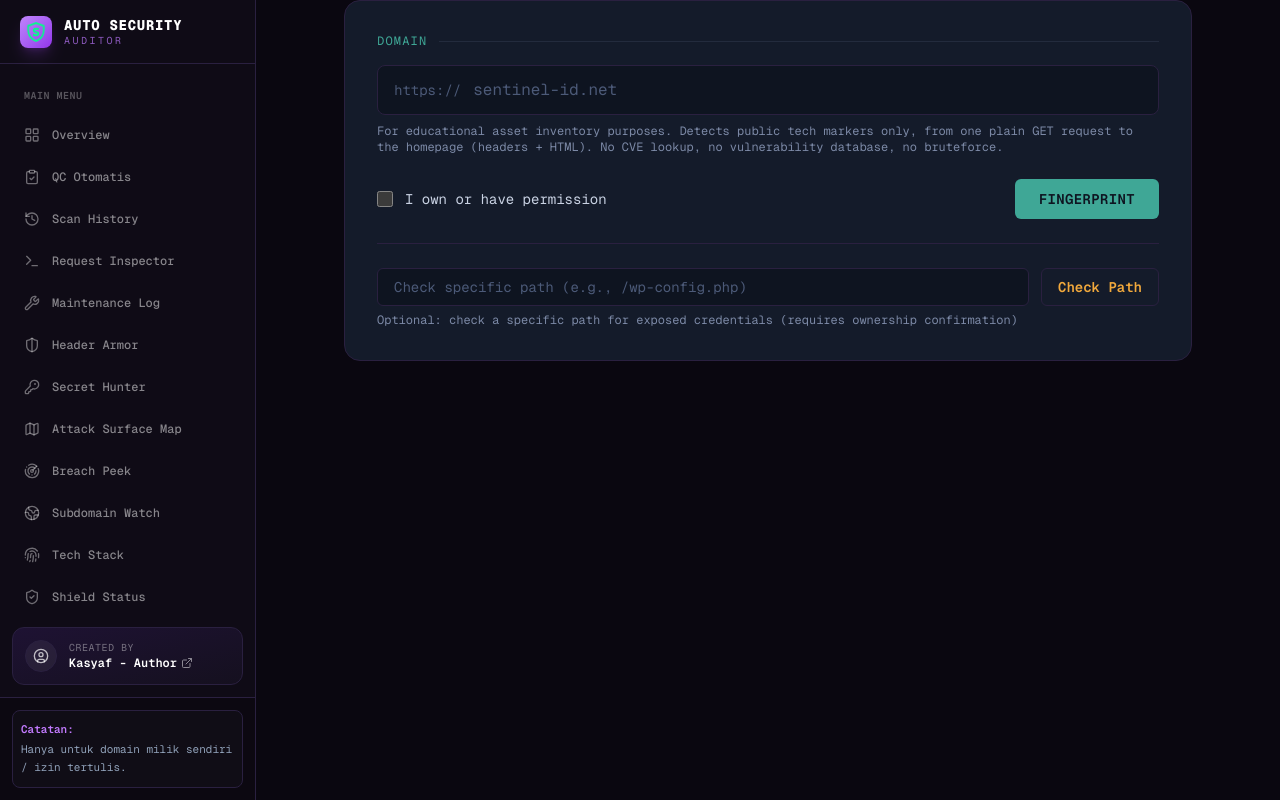
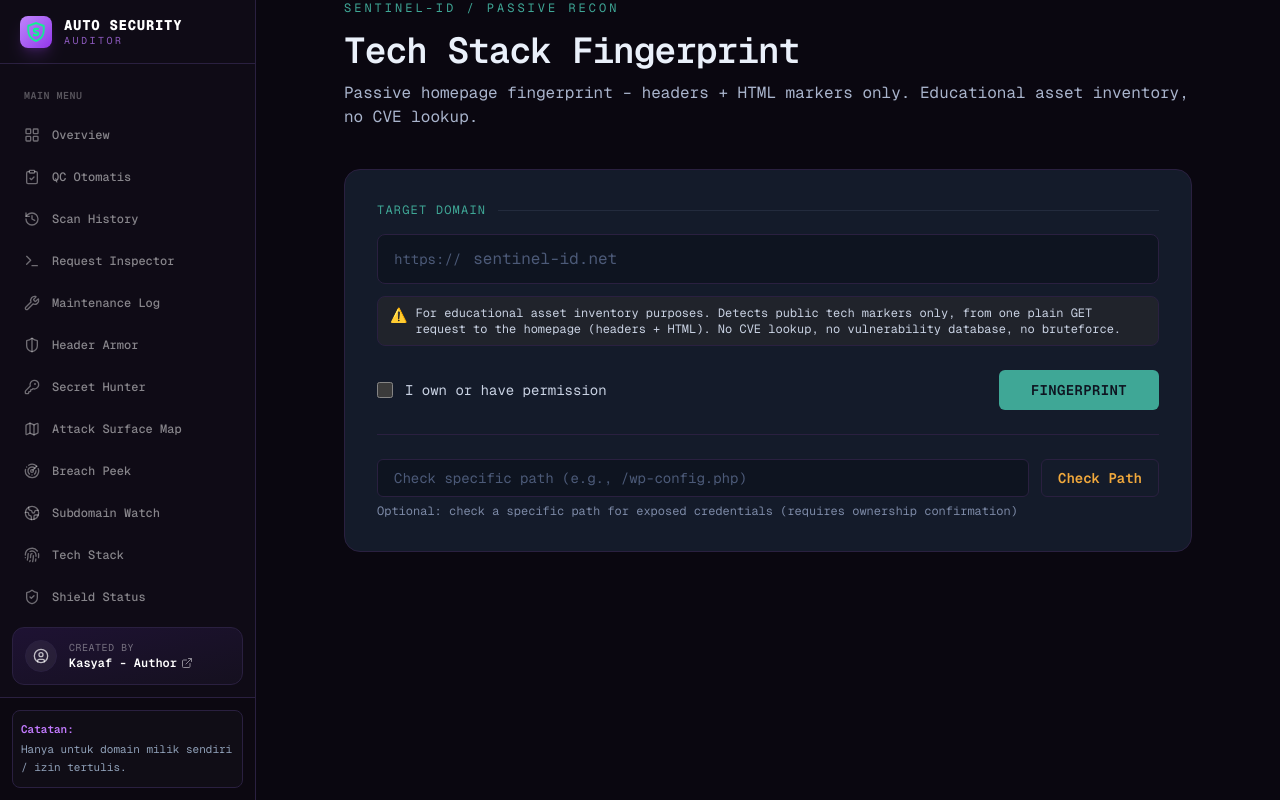
Before and after one commit to MeledakCik/audit-otomatis, a Next.js app: page /scan/exposure in a window 1280 px wide. Built offline with nearby package versions, Linux system fonts and the light colour scheme.

Commit message:
asdasdasdasdad

```diff
--- a/components/ScanExposureClient.tsx
+++ b/components/ScanExposureClient.tsx
@@ -170,11 +170,28 @@ export default function ScanExposureClient() {
 
   return (
     <div className="mx-auto max-w-4xl px-6 pb-24">
-      {/* ---- Domain input section like in the image ---- */}
+      {/* ---- Hero Section ---- */}
+      <div className="mb-10">
+        <div className="flex items-center gap-3 mb-3">
+          <span className="font-mono text-xs uppercase tracking-[0.25em] text-[#3FA796]">
+            Sentinel-ID / Passive Recon
+          </span>
+        </div>
+        <h1 className="text-3xl font-semibold leading-tight tracking-tight text-[#EAF0FA] sm:text-4xl">
+          Tech Stack Fingerprint
+        </h1>
+        <p className="mt-2 text-[#A9B4CC]">
+          Passive homepage fingerprint – headers + HTML markers only. Educational
+          asset inventory, no CVE lookup.
+        </p>
+      </div>
+
+      {/* ---- Main Card ---- */}
       <div className="rounded-2xl border border-[#232B3D] bg-[#141B2A] p-8">
+        {/* Target Domain Section */}
         <div className="flex items-center gap-3 mb-2">
           <span className="font-mono text-xs uppercase tracking-widest text-[#3FA796]">
-            Domain
+            Target Domain
           </span>
           <span className="h-px flex-1 bg-[#232B3D]" />
         </div>
@@ -191,11 +208,14 @@ export default function ScanExposureClient() {
             />
           </div>
 
-          <p className="mt-2 text-xs text-[#7C89A6]">
-            For educational asset inventory purposes. Detects public tech
-            markers only, from one plain GET request to the homepage (headers +
-            HTML). No CVE lookup, no vulnerability database, no bruteforce.
-          </p>
+          <div className="mt-3 flex items-start gap-2 rounded-lg border border-[#F2A93C]/20 bg-[#F2A93C]/5 px-3 py-2">
+            <span className="text-[#F2A93C] text-sm">⚠️</span>
+            <p className="text-xs text-[#C9D2E3]">
+              For educational asset inventory purposes. Detects public tech
+              markers only, from one plain GET request to the homepage (headers +
+              HTML). No CVE lookup, no vulnerability database, no bruteforce.
+            </p>
+          </div>
         </div>
 
         <div className="mt-6 flex flex-wrap items-center gap-4">
@@ -212,7 +232,7 @@ export default function ScanExposureClient() {
           <button
             onClick={handleScanClick}
             disabled={loading}
-            className="ml-auto rounded-md bg-[#3FA796] px-6 py-2.5 font-mono text-sm font-semibold uppercase tracking-wide text-[#0E1420] transition hover:bg-[#57C4B2] disabled:cursor-not-allowed disabled:opacity-50"
+            className="ml-auto rounded-md bg-[#3FA796] px-8 py-2.5 font-mono text-sm font-semibold uppercase tracking-wide text-[#0E1420] transition hover:bg-[#57C4B2] disabled:cursor-not-allowed disabled:opacity-50"
           >
             {loading ? "Scanning…" : "Fingerprint"}
           </button>
```
